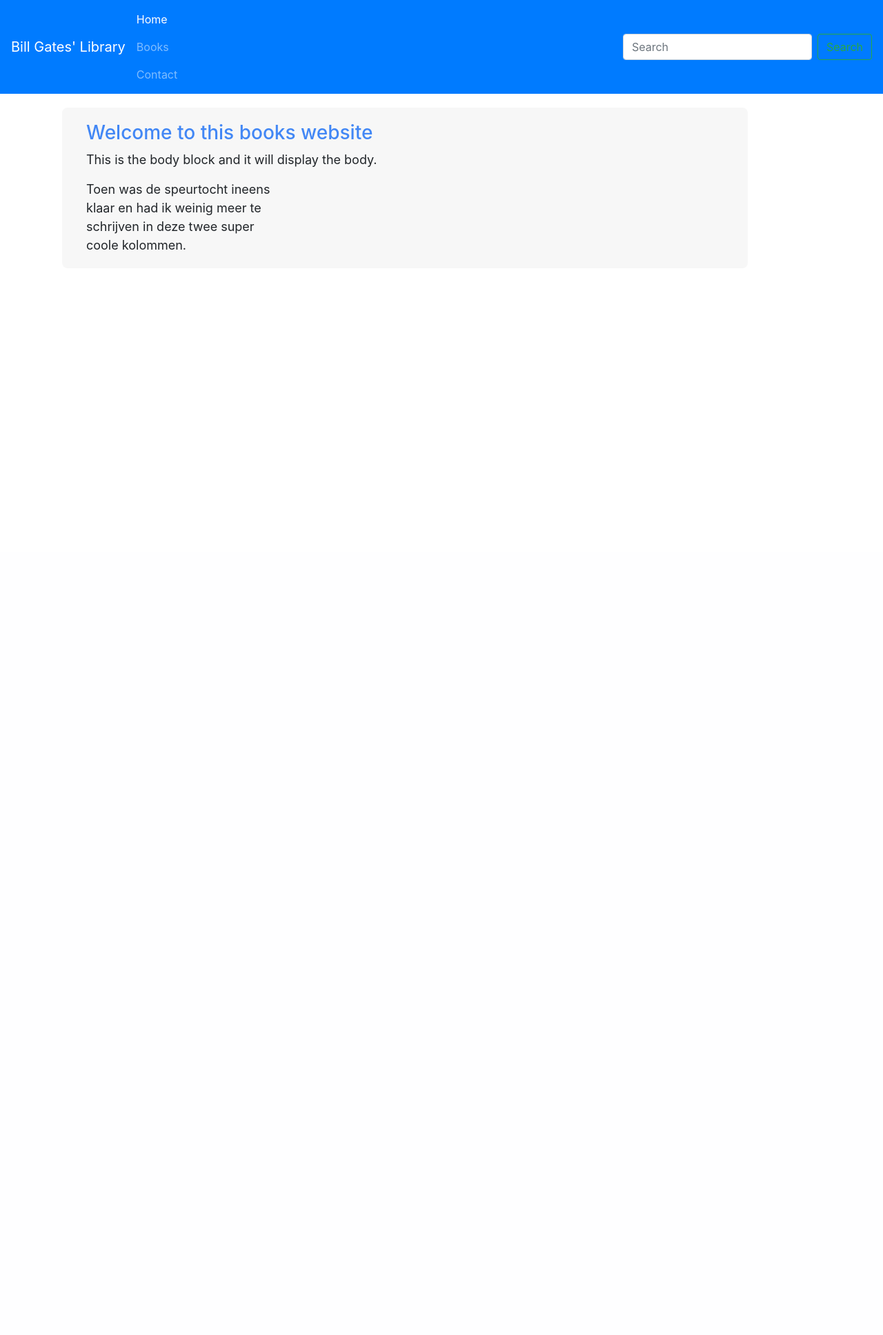
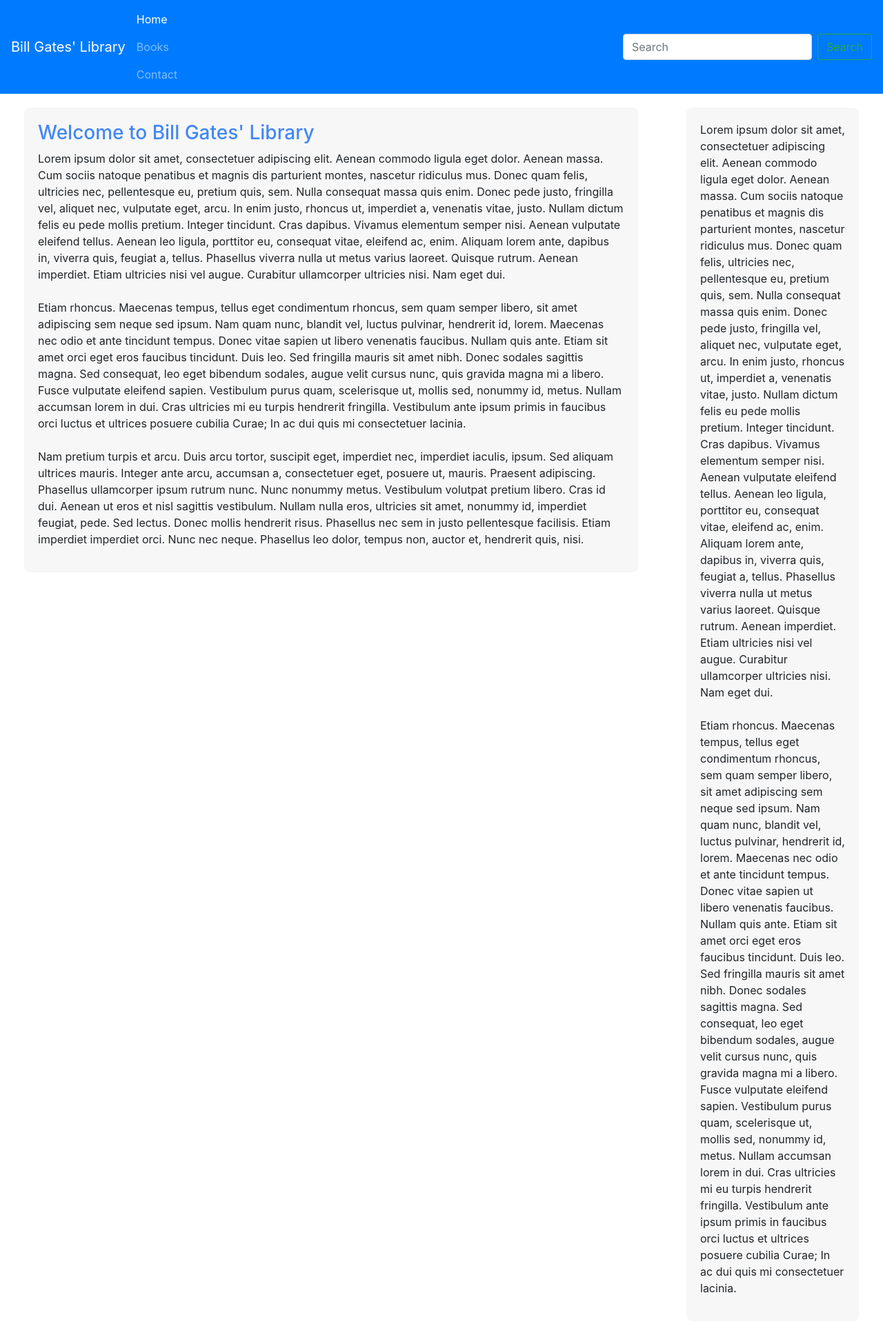
Before and after one commit to tomdevalk1997/project1, a Flask app: page / in a window 1280 px wide. Shown: the whole page at 69% size. Before the commit the page ends 362 px from the top, so only its background shows below. Run offline with Flask 2, Linux system fonts and the light colour scheme; style sheets or scripts are compiled from the project's sources; some libraries are stand-ins or nearby versions.

Commit message:
Trying to get pagina class in content

```diff
--- a/styles.scss
+++ b/styles.scss
@@ -18,7 +18,6 @@ h3, header{
 
 .pagina {
 	background-color: $color_tertiary;
-  font-size: 18px;
   margin: 20px;
   padding: 20px;
   border-radius: 8px;
--- a/templates/index.html
+++ b/templates/index.html
@@ -1,9 +1,18 @@
 {% extends "layout.html" %}
 {% block heading %}
-  Welcome to this books website
+  <h3>Welcome to Bill Gates' Library</h3>
 {% endblock %}
-{% block body %}
-  <p>
-    This is the body block and it will display the body.
+{% block main_body %}
+  <p>Lorem ipsum dolor sit amet, consectetuer adipiscing elit. Aenean commodo ligula eget dolor. Aenean massa. Cum sociis natoque penatibus et magnis dis parturient montes, nascetur ridiculus mus. Donec quam felis, ultricies nec, pellentesque eu, pretium quis, sem. Nulla consequat massa quis enim. Donec pede justo, fringilla vel, aliquet nec, vulputate eget, arcu. In enim justo, rhoncus ut, imperdiet a, venenatis vitae, justo. Nullam dictum felis eu pede mollis pretium. Integer tincidunt. Cras dapibus. Vivamus elementum semper nisi. Aenean vulputate eleifend tellus. Aenean leo ligula, porttitor eu, consequat vitae, eleifend ac, enim. Aliquam lorem ante, dapibus in, viverra quis, feugiat a, tellus. Phasellus viverra nulla ut metus varius laoreet. Quisque rutrum. Aenean imperdiet. Etiam ultricies nisi vel augue. Curabitur ullamcorper ultricies nisi. Nam eget dui.
+  <br> <br>
+  Etiam rhoncus. Maecenas tempus, tellus eget condimentum rhoncus, sem quam semper libero, sit amet adipiscing sem neque sed ipsum. Nam quam nunc, blandit vel, luctus pulvinar, hendrerit id, lorem. Maecenas nec odio et ante tincidunt tempus. Donec vitae sapien ut libero venenatis faucibus. Nullam quis ante. Etiam sit amet orci eget eros faucibus tincidunt. Duis leo. Sed fringilla mauris sit amet nibh. Donec sodales sagittis magna. Sed consequat, leo eget bibendum sodales, augue velit cursus nunc, quis gravida magna mi a libero. Fusce vulputate eleifend sapien. Vestibulum purus quam, scelerisque ut, mollis sed, nonummy id, metus. Nullam accumsan lorem in dui. Cras ultricies mi eu turpis hendrerit fringilla. Vestibulum ante ipsum primis in faucibus orci luctus et ultrices posuere cubilia Curae; In ac dui quis mi consectetuer lacinia.
+  <br> <br>
+  Nam pretium turpis et arcu. Duis arcu tortor, suscipit eget, imperdiet nec, imperdiet iaculis, ipsum. Sed aliquam ultrices mauris. Integer ante arcu, accumsan a, consectetuer eget, posuere ut, mauris. Praesent adipiscing. Phasellus ullamcorper ipsum rutrum nunc. Nunc nonummy metus. Vestibulum volutpat pretium libero. Cras id dui. Aenean ut eros et nisl sagittis vestibulum. Nullam nulla eros, ultricies sit amet, nonummy id, imperdiet feugiat, pede. Sed lectus. Donec mollis hendrerit risus. Phasellus nec sem in justo pellentesque facilisis. Etiam imperdiet imperdiet orci. Nunc nec neque. Phasellus leo dolor, tempus non, auctor et, hendrerit quis, nisi.
   </p>
 {% endblock %}
+{% block side_column %}
+  <p>Lorem ipsum dolor sit amet, consectetuer adipiscing elit. Aenean commodo ligula eget dolor. Aenean massa. Cum sociis natoque penatibus et magnis dis parturient montes, nascetur ridiculus mus. Donec quam felis, ultricies nec, pellentesque eu, pretium quis, sem. Nulla consequat massa quis enim. Donec pede justo, fringilla vel, aliquet nec, vulputate eget, arcu. In enim justo, rhoncus ut, imperdiet a, venenatis vitae, justo. Nullam dictum felis eu pede mollis pretium. Integer tincidunt. Cras dapibus. Vivamus elementum semper nisi. Aenean vulputate eleifend tellus. Aenean leo ligula, porttitor eu, consequat vitae, eleifend ac, enim. Aliquam lorem ante, dapibus in, viverra quis, feugiat a, tellus. Phasellus viverra nulla ut metus varius laoreet. Quisque rutrum. Aenean imperdiet. Etiam ultricies nisi vel augue. Curabitur ullamcorper ultricies nisi. Nam eget dui.
+  <br> <br>
+  Etiam rhoncus. Maecenas tempus, tellus eget condimentum rhoncus, sem quam semper libero, sit amet adipiscing sem neque sed ipsum. Nam quam nunc, blandit vel, luctus pulvinar, hendrerit id, lorem. Maecenas nec odio et ante tincidunt tempus. Donec vitae sapien ut libero venenatis faucibus. Nullam quis ante. Etiam sit amet orci eget eros faucibus tincidunt. Duis leo. Sed fringilla mauris sit amet nibh. Donec sodales sagittis magna. Sed consequat, leo eget bibendum sodales, augue velit cursus nunc, quis gravida magna mi a libero. Fusce vulputate eleifend sapien. Vestibulum purus quam, scelerisque ut, mollis sed, nonummy id, metus. Nullam accumsan lorem in dui. Cras ultricies mi eu turpis hendrerit fringilla. Vestibulum ante ipsum primis in faucibus orci luctus et ultrices posuere cubilia Curae; In ac dui quis mi consectetuer lacinia.
+  </p>
+{% endblock %}
--- a/templates/layout.html
+++ b/templates/layout.html
@@ -24,16 +24,19 @@
             <button class="btn btn-outline-success my-2 my-sm-0" type="submit">Search</button>
           </form>
       </nav>
-      <div class="container">
+      <div class="container-fluid">
         <div class="row">
-          <div class="pagina">
-            <div class="col-sm-8">
-              <h3>{% block heading %} {% endblock %}</h3>
-              {% block body %}
+          <div class="col-sm-9">
+            <div class="pagina">
+              {% block heading %} {% endblock %}
+              {% block main_body %}
               {% endblock %}
             </div>
-            <div class="col-sm-4">
-                Toen was de speurtocht ineens klaar en had ik weinig meer te schrijven in deze twee super coole kolommen.
+          </div>
+          <div class="col-sm-3">
+            <div class="pagina">
+              {% block side_column %}
+              {% endblock %}
             </div>
           </div>
         </div>
```
